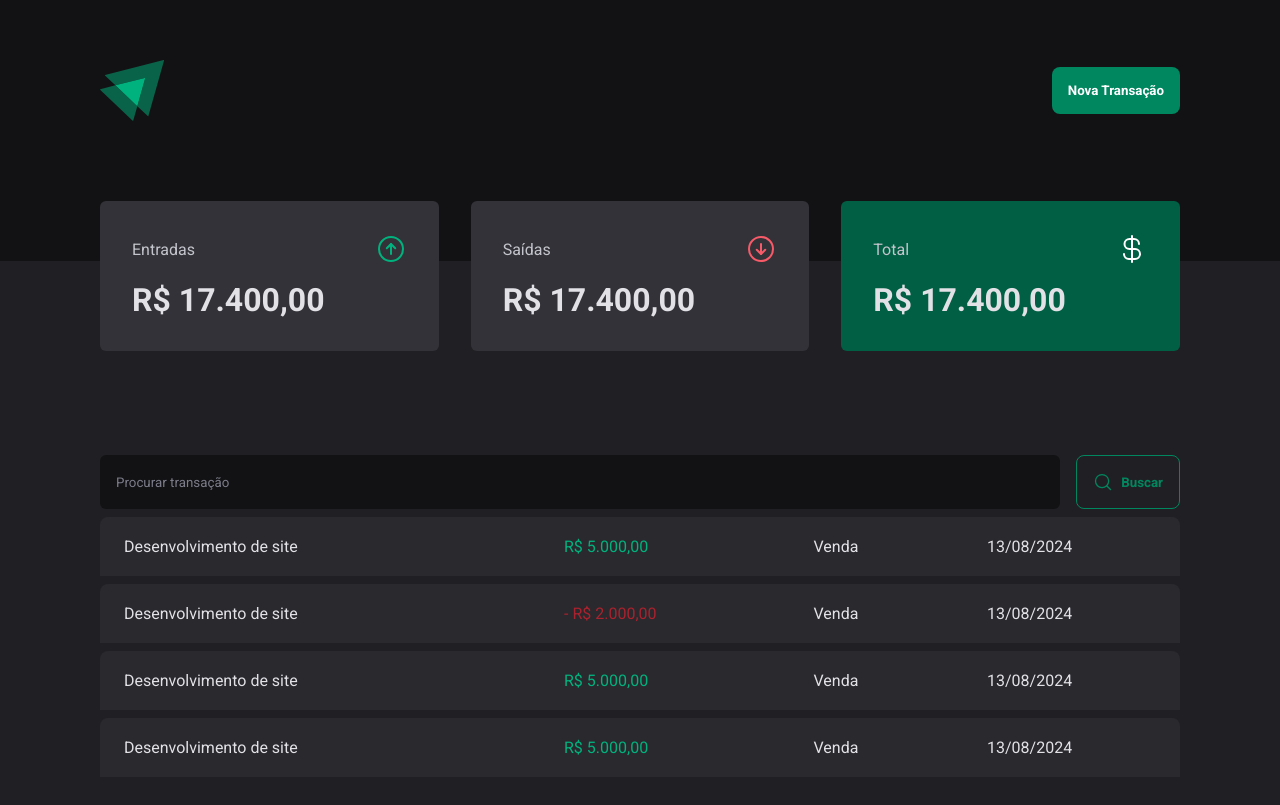
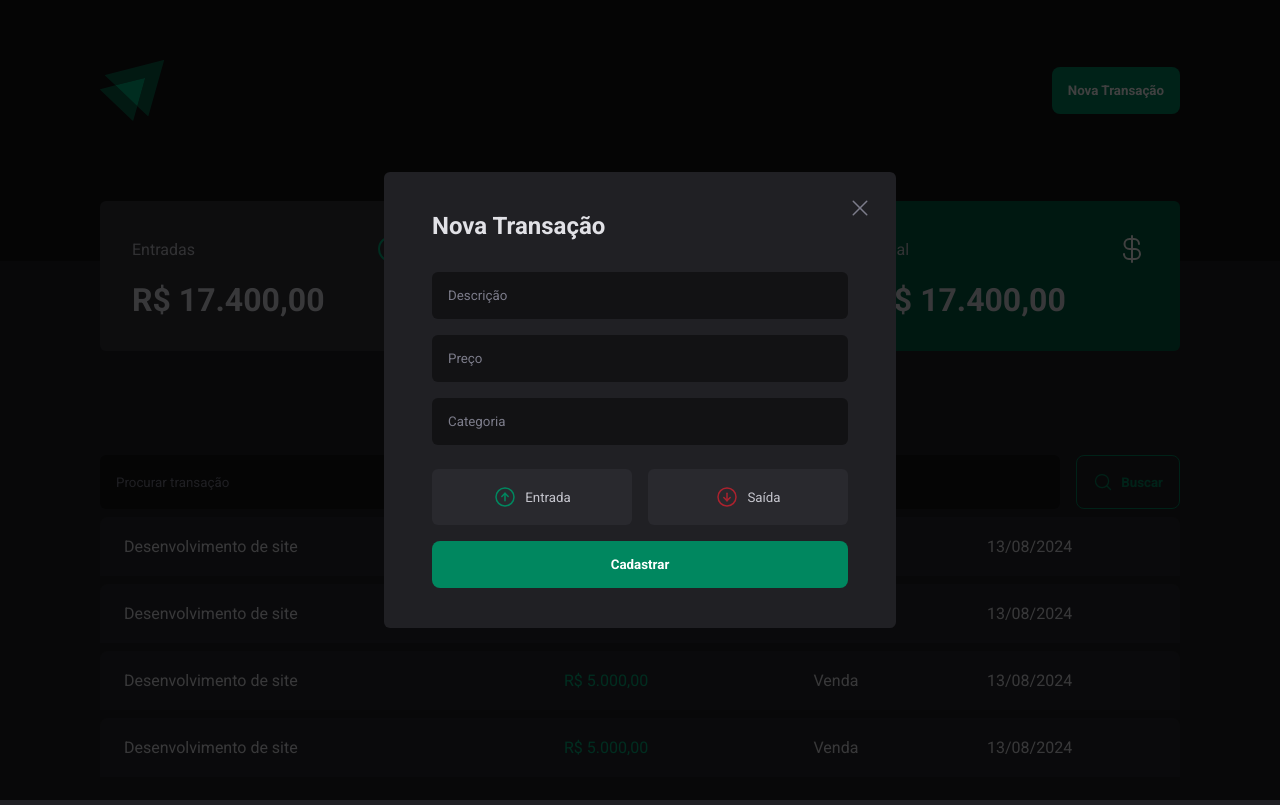
Before and after one commit to Gustavohps10/finance-app, a React (Vite) app: page / in a window 1280 px wide. Both pictures are taken after a click on the button "Nova Transação". Built offline with nearby package versions, Linux system fonts and the light colour scheme.

Commit message:
feat: add New Transaction Modal

```diff
--- a/package.json
+++ b/package.json
@@ -11,6 +11,7 @@
   },
   "dependencies": {
     "@radix-ui/react-dialog": "^1.1.1",
+    "@radix-ui/react-radio-group": "^1.2.0",
     "phosphor-react": "^1.4.1",
     "react": "^18.3.1",
     "react-dom": "^18.3.1",
--- a/src/components/Header/index.tsx
+++ b/src/components/Header/index.tsx
@@ -1,13 +1,20 @@
 import * as S from './styled'
 import logoImage from '../../assets/logo.svg'
 import { Button } from '../Button'
+import * as Dialog from '@radix-ui/react-dialog'
+import { NewTransactionModal } from '../NewTransactionModal'
 
 export function Header() {
   return (
     <S.HeaderContainer>
       <S.HeaderContent>
         <img src={logoImage} alt="" />
-        <Button>Nova Transação</Button>
+        <Dialog.Root>
+          <Dialog.Trigger asChild>
+            <Button>Nova Transação</Button>
+          </Dialog.Trigger>
+          <NewTransactionModal />
+        </Dialog.Root>
       </S.HeaderContent>
     </S.HeaderContainer>
   )
--- /dev/null
+++ b/src/components/NewTransactionModal/index.tsx
@@ -0,0 +1,43 @@
+import { ArrowCircleDown, ArrowCircleUp, X } from 'phosphor-react'
+import { Button } from '../Button'
+import * as S from './styled'
+import * as Dialog from '@radix-ui/react-dialog'
+
+export function NewTransactionModal() {
+  return (
+    <Dialog.Portal>
+      <S.Overlay />
+      <S.Content>
+        <Dialog.Title>Nova Transação</Dialog.Title>
+        <S.CloseButton>
+          <X size={24} />
+        </S.CloseButton>
+
+        <form action="">
+          <input
+            type="text"
+            placeholder="Descrição"
+            name="description"
+            id="description"
+          />
+          <input type="number" placeholder="Preço" name="price" id="price" />
+          <input
+            type="text"
+            placeholder="Categoria"
+            name="category"
+            id="category"
+          />
+          <S.TransactionType>
+            <S.TransactionTypeButton $variant="income" value="income">
+              <ArrowCircleUp size={24} /> Entrada
+            </S.TransactionTypeButton>
+            <S.TransactionTypeButton $variant="outcome" value="outcome">
+              <ArrowCircleDown size={24} /> Saída
+            </S.TransactionTypeButton>
+          </S.TransactionType>
+          <Button type="submit">Cadastrar</Button>
+        </form>
+      </S.Content>
+    </Dialog.Portal>
+  )
+}
--- /dev/null
+++ b/src/components/NewTransactionModal/styled.ts
@@ -0,0 +1,120 @@
+import styled, { css, DefaultTheme } from 'styled-components'
+import * as Dialog from '@radix-ui/react-dialog'
+import * as RadioGroup from '@radix-ui/react-radio-group'
+
+export const Overlay = styled(Dialog.Overlay)`
+  position: fixed;
+  width: 100vw;
+  height: 100vh;
+  inset: 0;
+  background-color: rgba(0 0 0 / 0.75);
+`
+
+export const Content = styled(Dialog.Content)`
+  min-width: 51.2rem;
+  border-radius: 6px;
+  padding: 4rem 4.8rem;
+  background-color: ${(props) => props.theme.color['gray-800']};
+
+  position: fixed;
+  top: 50%;
+  left: 50%;
+  transform: translate(-50%, -50%);
+
+  form {
+    margin-top: 3.2rem;
+    display: flex;
+    flex-direction: column;
+    gap: 1.6rem;
+
+    input {
+      border-radius: 6px;
+      border: 0;
+      background-color: ${(props) => props.theme.color['gray-900']};
+      color: ${(props) => props.theme.color['gray-300']};
+      padding: 1.6rem;
+
+      &::placeholder {
+        color: ${(props) => props.theme.color['gray-500']};
+      }
+    }
+  }
+`
+export const CloseButton = styled(Dialog.Close)`
+  position: absolute;
+  background: transparent;
+  border: 0;
+  top: 2.4rem;
+  right: 2.4rem;
+  line-height: 0;
+  cursor: pointer;
+  color: ${(props) => props.theme.color['gray-500']};
+`
+export const TransactionType = styled(RadioGroup.Root)`
+  display: grid;
+  grid-template-columns: repeat(2, 1fr);
+  gap: 1.6rem;
+  margin-top: 0.8rem;
+`
+
+interface TransactionTypeButtonProps {
+  $variant: 'income' | 'outcome'
+}
+
+const transactionsTypeButtonVariantStyles = (
+  theme: DefaultTheme,
+  variant: TransactionTypeButtonProps['$variant'],
+) =>
+  ({
+    income: css`
+      svg {
+        color: ${theme.color['green-500']};
+      }
+
+      &[data-state='checked'] {
+        color: ${(props) => props.theme.color.white};
+        background-color: ${(props) => props.theme.color['green-500']};
+
+        svg {
+          color: ${(props) => props.theme.color.white};
+        }
+      }
+    `,
+    outcome: css`
+      svg {
+        color: ${theme.color['red-500']};
+      }
+
+      &[data-state='checked'] {
+        color: ${(props) => props.theme.color.white};
+        background-color: ${(props) => props.theme.color['red-500']};
+
+        svg {
+          color: ${(props) => props.theme.color.white};
+        }
+      }
+    `,
+  })[variant]
+
+export const TransactionTypeButton = styled(
+  RadioGroup.Item,
+)<TransactionTypeButtonProps>`
+  background-color: ${(props) => props.theme.color['gray-700']};
+  padding: 1.6rem;
+  display: flex;
+  align-items: center;
+  justify-content: center;
+  gap: 0.8rem;
+  border-radius: 6px;
+  cursor: pointer;
+  border: 0;
+  color: ${(props) => props.theme.color['gray-300']};
+  transition: all 0.1s linear;
+
+  ${({ theme, $variant }) =>
+    transactionsTypeButtonVariantStyles(theme, $variant)}
+
+  &[data-state='unchecked']:hover {
+    background-color: ${(props) => props.theme.color['gray-600']};
+  }
+`
```
Also changed, not shown: 1 other file (tests, documents, lock files or other folders).
